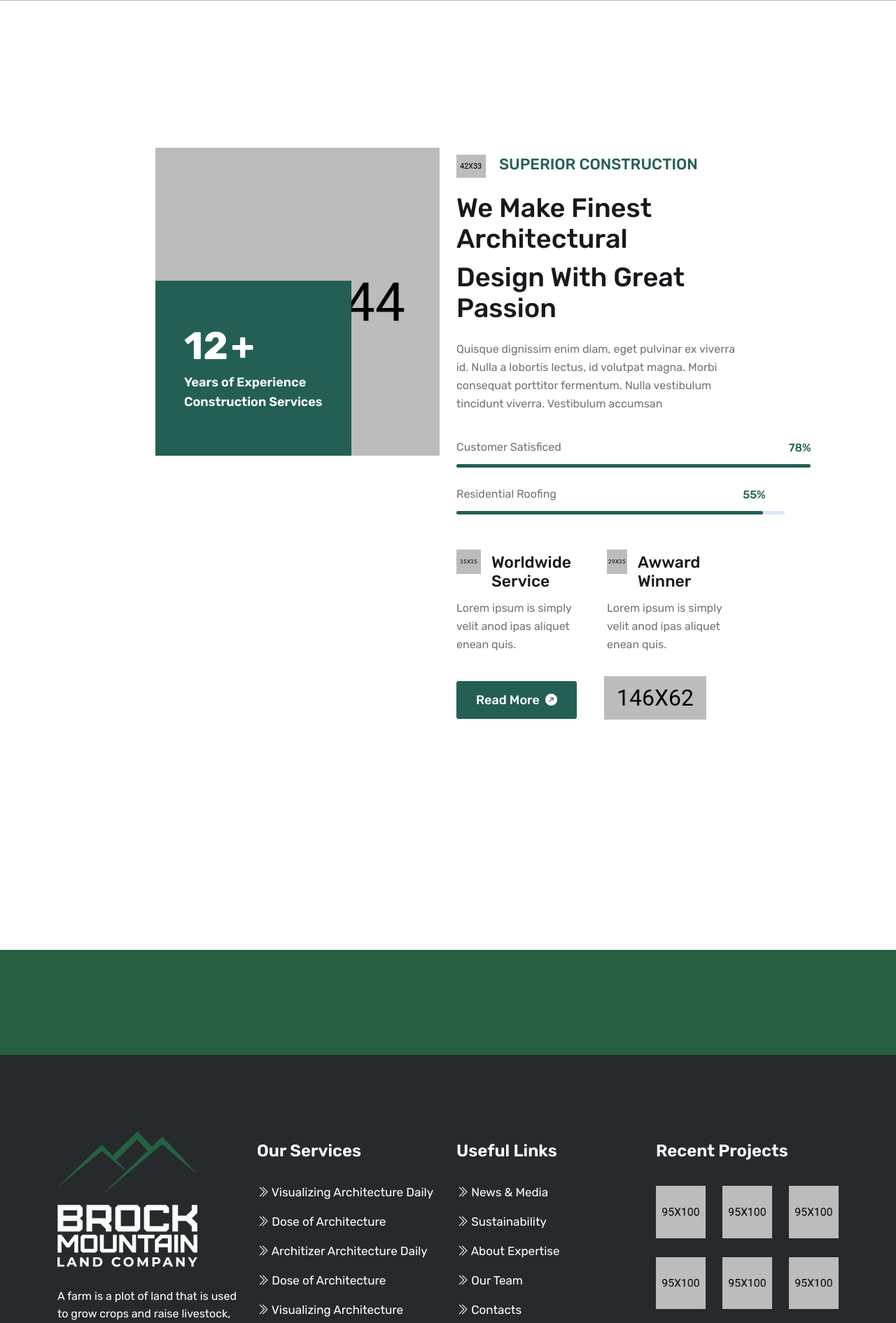
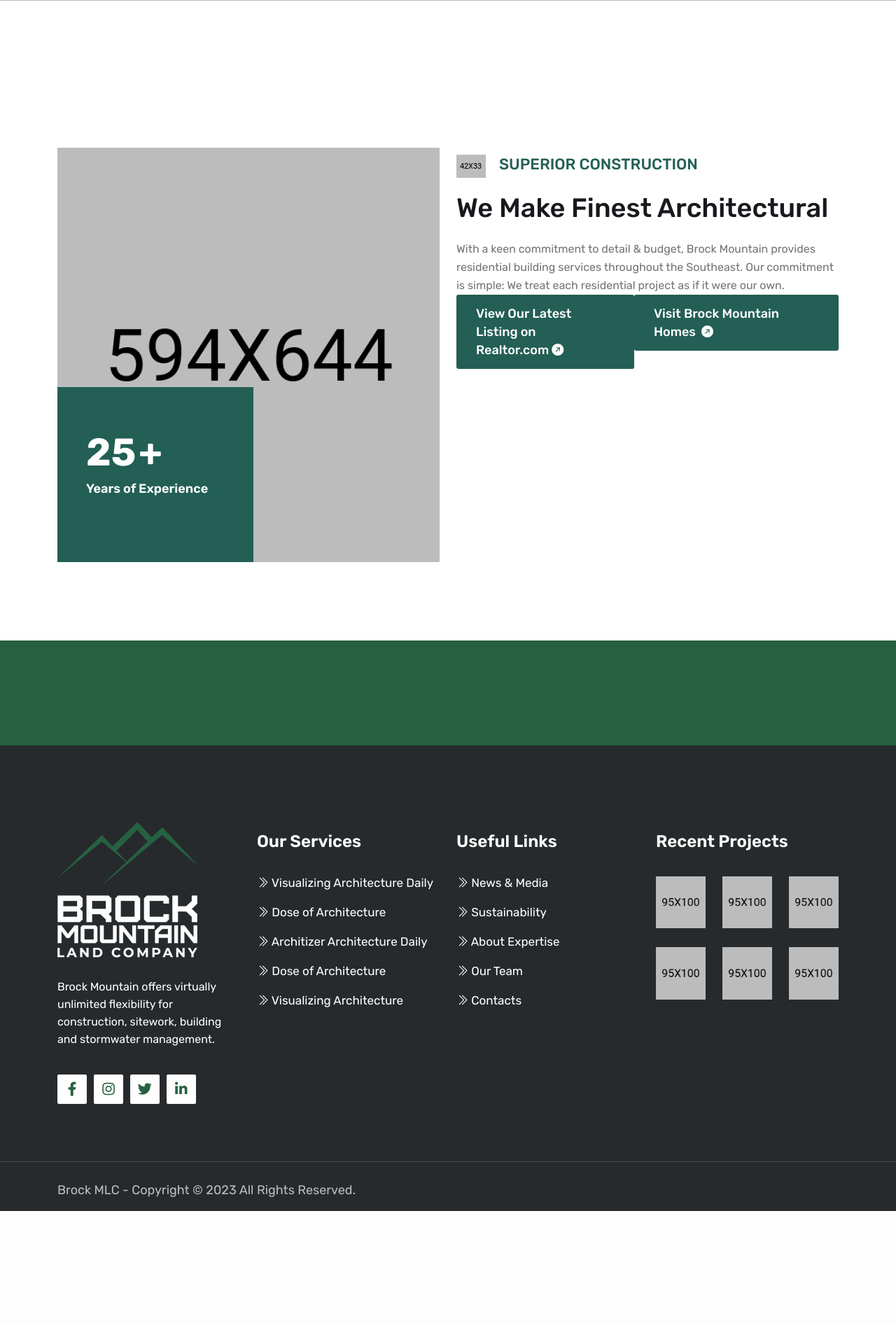
Before and after one commit to jdcardenasBrock/newbrockmlc, a PHP site: page /building.php in a window 1280 px wide. Shown: the part 1970-3860 px from the top of the page at 70% size. After the commit the page ends 3700 px from the top, so only its background shows below. Run offline with PHP 8.4, Linux system fonts and the light colour scheme; some libraries are stand-ins or nearby versions.

Commit message:
building page created - part 4

```diff
--- a/building.php
+++ b/building.php
@@ -125,7 +125,7 @@
 				<div class="col-lg-4 col-md-12">
 					<div class="single-video style-three text-center">
 						<div class="video-icon style-three">
-							<a class="video-vemo-icon venobox vbox-item" data-vbtype="youtube" data-autoplay="true" href="https://i.vimeocdn.com/video/1473605326-a54dffdfd057f0ab09efdace070b4a59f1a093de34f0f44eed35ec8def8be37e-d"><i class="bi bi-play"></i></a>
+							<a class="video-vemo-icon venobox vbox-item" data-vbtype="vimeo" data-autoplay="true" href="https://i.vimeocdn.com/video/1473605326-a54dffdfd057f0ab09efdace070b4a59f1a093de34f0f44eed35ec8def8be37e-d"><i class="bi bi-play"></i></a>
 						</div>
 					</div>
 				</div>
@@ -140,7 +140,7 @@
 	<!--==================================================-->
 	<!-- Start Euildint About Area -->
 	<!--==================================================-->
-	<div class="about-area style-two wow animate__slideInUp" style="margin: 210px;">
+	<div class="about-area style-two wow animate__slideInUp" style="margin-top: 210px;">
 		<div class="container">
 			<div class="row">
 				<div class="col-lg-6 col-md-12">
@@ -149,12 +149,11 @@
 						<!-- statr about counter -->
 						<div class="about-counter">
 							<div class="about-numbar">
-								<h4 class="counter">12</h4>
+								<h4 class="counter">25</h4>
 								<span>+</span>
 							</div>
 							<div class="about-counter-text">
-								<h5>Years of Experience
-									Construction Services</h5>
+								<h5>Years of Experience</h5>
 							</div>
 						</div>
 						<!-- End about counter -->
@@ -170,65 +169,19 @@
 						</div>
 						<div class="section-main-title about">
 							<h2>We Make Finest Architectural</h2>
-							<h2>Design With Great Passion</h2>
 						</div>
 					</div>
 					<div class="about-content wow animate__slideInUp">
 						<div class="about-discribtion">
-							<p>Quisque dignissim enim diam, eget pulvinar ex viverra id. Nulla a lobortis lectus, id volutpat magna. Morbi consequat porttitor fermentum. Nulla vestibulum tincidunt viverra. Vestibulum accumsan</p>
+							<p>With a keen commitment to detail & budget, Brock Mountain provides residential building services throughout the Southeast. Our commitment is simple: We treat each residential project as if it were our own.</p>
 						</div>
-						<!-- start process bar -->
-						<div class="process-ber-plugin">
-							<span class="process-bar">Customer Satisficed </span>
-							<div id="bar1" class="barfiller">
-								<div class="tipWrap" style="display: inline;">
-									<span class="tip" style="left: 468.814px; transition: left 7s ease-in-out 0s;">78%</span>
-								</div>
-								<span class="fill" data-percentage="78" style="background: rgb(22, 181, 151); width: 505.791px; transition: width 7s ease-in-out 0s;"></span>
-							</div>
-							<span class="process-bar">Residential Roofing</span>
-							<div id="bar2" class="barfiller">
-								<div class="tipWrap" style="display: inline;">
-									<span class="tip" style="left: 403.254px; transition: left 7s ease-in-out 0s;">55%</span>
-								</div>
-								<span class="fill my-class" data-percentage="55" style="background: rgb(22, 181, 151); width: 438.352px; transition: width 7s ease-in-out 0s;"></span>
-							</div>
-						</div>
-						<!-- End process bar -->
-						<div class="row">
-							<div class="col-lg-6">
-								<!--start about single box -->
-								<div class="about-single-box">
-									<div class="about-icon">
-										<img src="assets/images/about/about-icon1.png" alt="">
-									</div>
-									<div class="about-text">
-										<h4>Worldwide Service</h4>
-										<p>Lorem ipsum is simply velit anod ipas aliquet enean quis.</p>
-									</div>
-								</div>
-								<!--end about single box -->
-							</div>
-							<div class="col-lg-6 col-mdd-6">
-								<!--start about single box -->
-								<div class="about-single-box">
-									<div class="about-icon">
-										<img src="assets/images/about/about-icon2.png" alt="">
-									</div>
-									<div class="about-text">
-										<h4>Awward Winner</h4>
-										<p>Lorem ipsum is simply velit anod ipas aliquet enean quis.</p>
-									</div>
-								</div>
-								<!--end about single box -->
-							</div>
-						</div>
+
 						<div class="about-bottom">
 							<div class="eulding-btn about">
-								<a href="#">Read More <i class="bi bi-arrow-up-right-circle-fill"></i></a>
+								<a href="https://www.realtor.com/realestateandhomes-detail/M9419213114">View Our Latest Listing on <br>Realtor.com<i class="bi bi-arrow-up-right-circle-fill"></i></a>
 							</div>
-							<div class="about-signiture">
-								<img src="assets/images/about/about-sine.png" alt="">
+							<div class="eulding-btn about">
+								<a href="https://brockmountainhomes.com/">Visit Brock Mountain Homes <i class="bi bi-arrow-up-right-circle-fill"></i></a>
 							</div>
 						</div>
 					</div>
--- a/footer.php
+++ b/footer.php
@@ -4,7 +4,7 @@
 <!--==================================================-->
 <!-- Start Euildint Brand Area -->
 <!--==================================================-->
-<div class="brand-area wow animate__slideInUp">
+<div class="brand-area ">
     <div class="container-fluid">
         <div class="row">
             <div class="brand_list owl-carousel">
@@ -56,12 +56,12 @@
     <div class="container">
         <div class="row">
             <div class="col-lg-3 col-md-6">
-                <div class="footer-wiget wow animate__zoomIn" style="visibility: visible;">
+                <div class="footer-wiget" style="visibility: visible;">
                     <div class="footer-wiget-log">
                         <a href="index.html"><img src="assets/images/footer/footer-logo.png" alt=""></a>
                     </div>
                     <div class="footer-wiget-text">
-                        <p>A farm is a plot of land that is used to grow crops and raise livestock, as in our farm, we raise sheep and sell their wool the word farm is also.</p>
+                        <p>Brock Mountain offers virtually unlimited flexibility for construction, sitework, building and stormwater management.</p>
                     </div>
                     <div class="footer-wiget-social">
                         <ul>
@@ -74,7 +74,7 @@
                 </div>
             </div>
             <div class="col-lg-3 col-md-6">
-                <div class="footer-wiget wow animate__slideInDown" style="visibility: visible;">
+                <div class="footer-wiget " style="visibility: visible;">
                     <div class="footer-wiget-title">
                         <h4>Our Services</h4>
                     </div>
@@ -90,7 +90,7 @@
                 </div>
             </div>
             <div class="col-lg-3 col-md-6">
-                <div class="footer-wiget wow animate__slideInDown" style="visibility: visible;">
+                <div class="footer-wiget " style="visibility: visible;">
                     <div class="footer-wiget-title">
                         <h4>Useful Links</h4>
                     </div>
```
